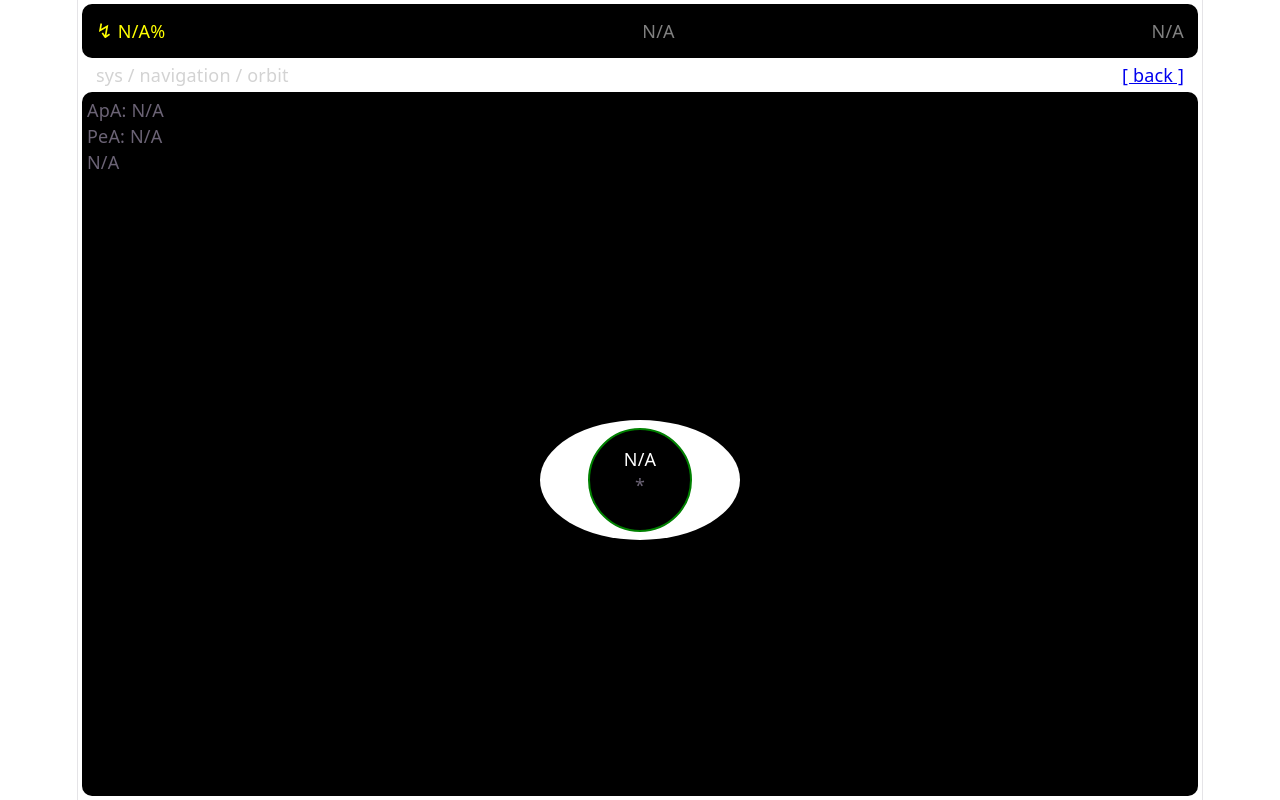
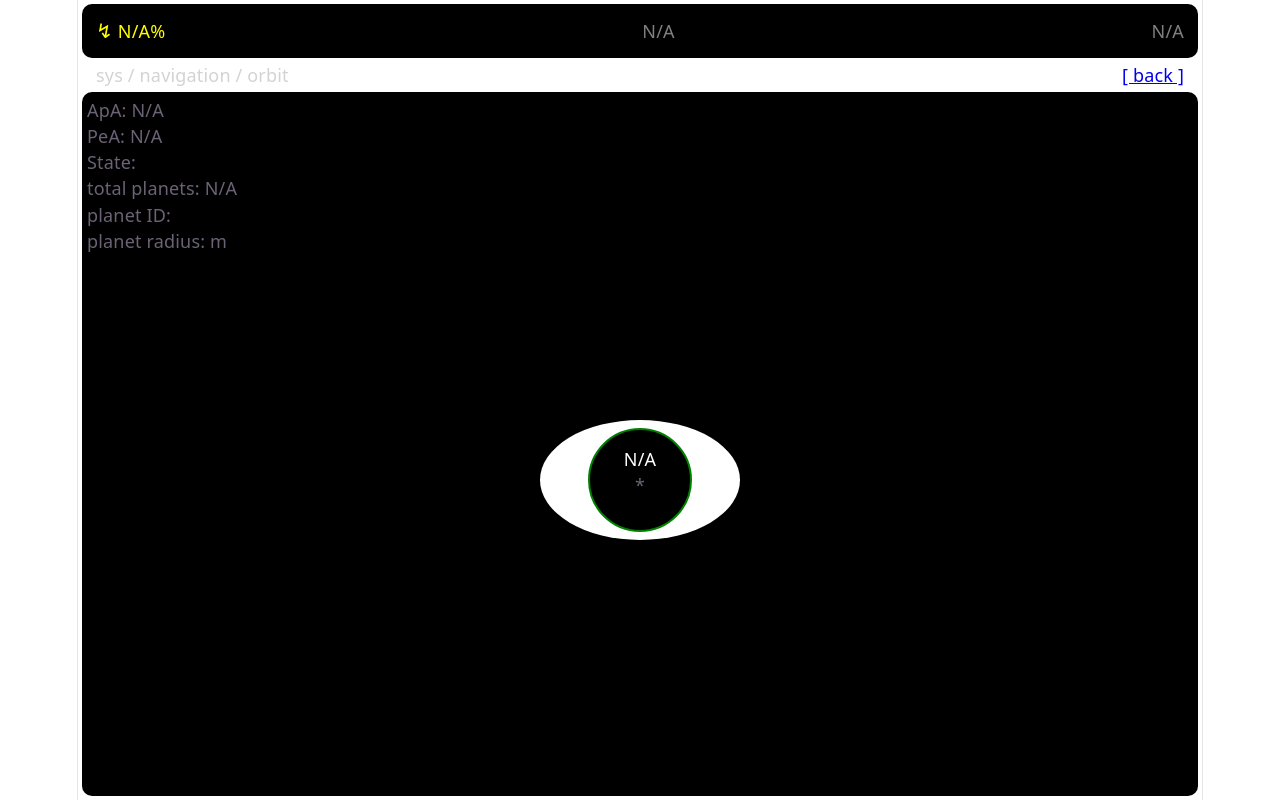
Before and after one commit to MRBT7274/mars-mfd, a React (Vite) app in the folder mars-mfd/: page /nav/orbit in a window 1280 px wide. Built offline with nearby package versions, Linux system fonts and the light colour scheme; no server answers.

Commit message:
feat: added planet identification and requests for info regarding current exact planet

```diff
--- a/mars-mfd/src/components/NavOrbit.tsx
+++ b/mars-mfd/src/components/NavOrbit.tsx
@@ -11,23 +11,29 @@ function NavOrbit() {
         "sit": string
     }
 
-    type bodyCount = {
-        "bodynum": number;
+    type localPlanetData = {
+        "radius": number,
+        "surfacegee": number,
+        "atmos": number
     }
 
-    type body = {
-        "id": number;
-        "name": string;
+    type bodyCount = {
+        "bodynum": number
     }
 
     const [datalink, setDatalink] = useState<downlinkedOrbit>();
+
+    const [currentPlanet, setCurrentPlanet] = useState<number>();
+
+    const [refPlanetProps, setRefPlanetProps] = useState<localPlanetData>()
 
     const [counter, setCounter] = useState<string>();
 
     const [totalBodies, setTotalBodies] = useState<bodyCount>();
 
-    //let bodyList = {}
+    const [bodyList, setBodyList] = useState<Array<string>>();
 
+    // get total number of planets
     useEffect(()=>{
         fetch('/avcs/telemachus/datalink?bodynum=b.number')
             .then(res => res.json())
@@ -35,22 +41,57 @@ function NavOrbit() {
             .then((data) => setTotalBodies(data))
     },[])
 
+    // create a request, and then ask for names of all planets in order of their ID's
     useEffect(()=>{
         if(totalBodies != undefined) {
             let bodyRequest = "/avcs/telemachus/datalink?"
             for(let i = 0; i < totalBodies?.bodynum; i++) {
-                bodyRequest = bodyRequest + "body" + i + "=b.name[" + i + "]&"
+                bodyRequest = bodyRequest + i + "=b.name[" + i + "]&";
             }
-            console.log(bodyRequest)
+            //console.log(bodyRequest)
 
-
+            fetch(bodyRequest)
+                .then(res => res.json())
+                .then((data) => setBodyList(data))
         }
     },[totalBodies])
+
+    // compare current planet name to all names in the list to find ID of current planet
+    useEffect(()=>{
+
+        if(bodyList != undefined && datalink != undefined && totalBodies != undefined) {
+            for(let i = 0; i < totalBodies?.bodynum; i ++) {
+                if(datalink.refbody === bodyList[i]) {
+                    // eslint-disable-next-line
+                    setCurrentPlanet(i);
+                }
+            }
+        }
+
+    },[bodyList, datalink, totalBodies])
+
+    // Fetch information about current planet speciefically
+    useEffect(()=>{
+        if(currentPlanet != undefined) {
+            console.log("yes")
+            fetch(
+                '/avcs/telemachus/datalink?' +
+                'radius=b.radius[' + currentPlanet + "]&" +
+                'surfacegee=b.geeASL[' + currentPlanet + "]&" +
+                'atmos=b.maxAtmosphere[' + currentPlanet + "]&"
+            )
+                .then(res => res.json())
+                .then(data => setRefPlanetProps(data))
+        }
+
+    },[currentPlanet])
 
     useEffect(()=>{
         const intervalSlow = setInterval(() => {
             setCounter("" + new Date().getTime())
         }, 1000);
+
+        //console.log(bodyList)
 
         return () => clearInterval(intervalSlow)
     }, [counter])
@@ -86,8 +127,10 @@ function NavOrbit() {
                 <div style={{textAlign: "left"}}>
                     <p>ApA: {datalink?.apoapsis == undefined? "N/A" : datalink.apoapsis}</p>
                     <p>PeA: {datalink?.periapsis == undefined? "N/A" : datalink.periapsis}</p>
-                    <p>{datalink?.sit}</p>
-                    <p>{totalBodies == undefined ? "N/A" : totalBodies.bodynum}</p>
+                    <p>State: {datalink?.sit}</p>
+                    <p>total planets: {totalBodies == undefined ? "N/A" : totalBodies.bodynum}</p>
+                    <p>planet ID: {currentPlanet}</p>
+                    <p>planet radius: {refPlanetProps?.radius}m</p>
                 </div>
 
 
```
